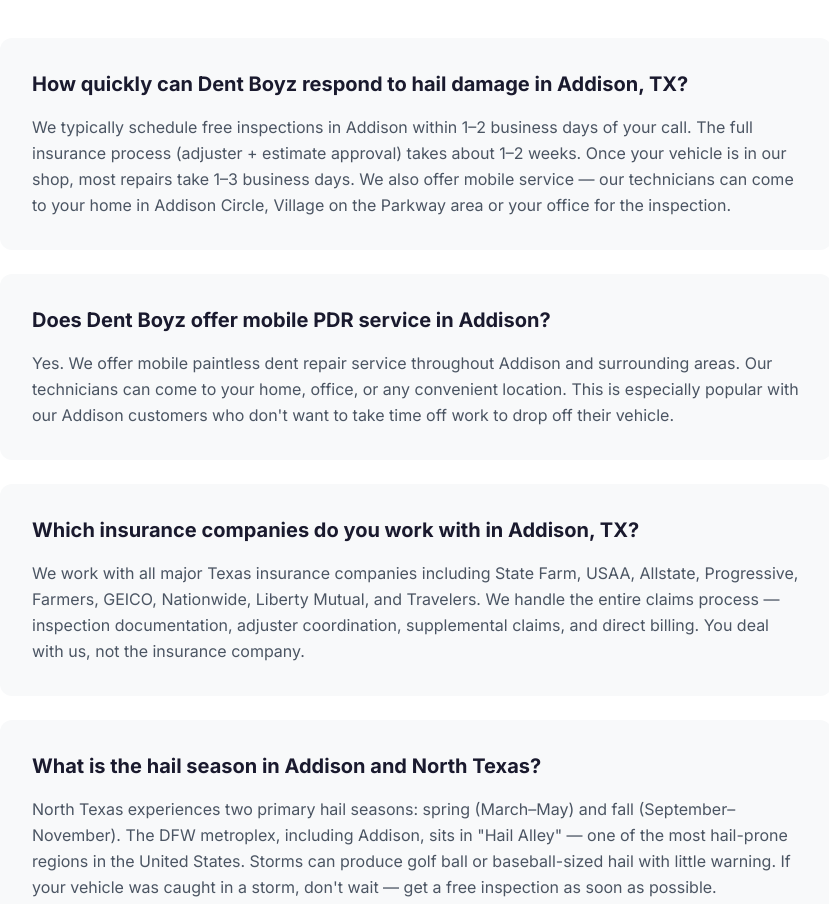
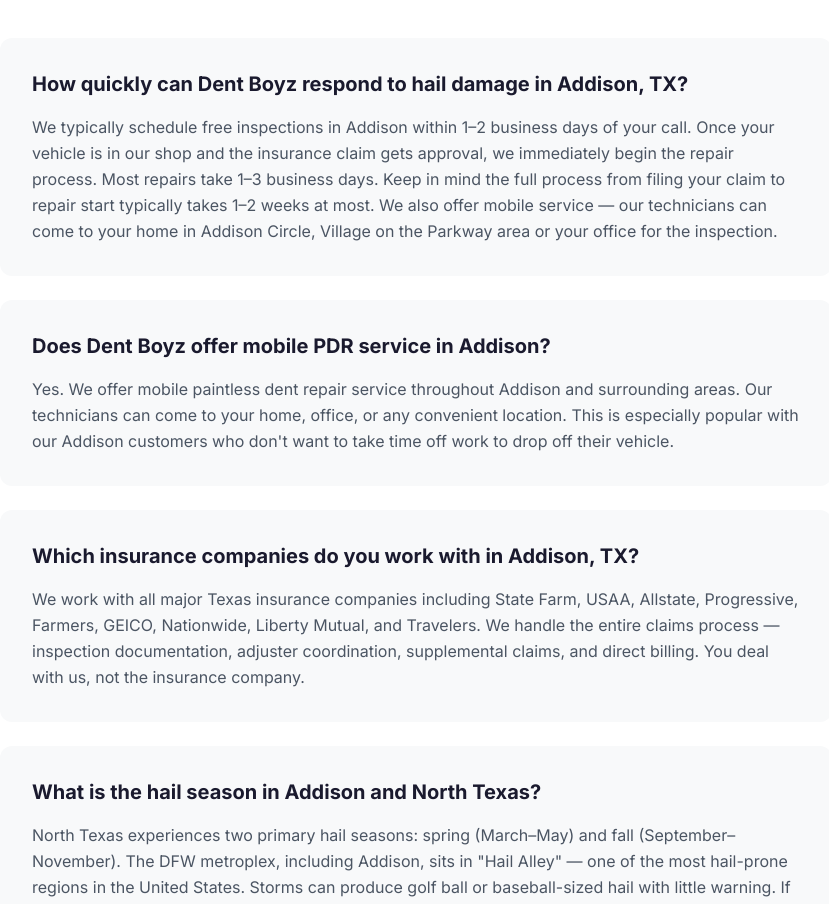
Before and after one commit to YankeeNovember01/dent-boyz, a Next.js app: page /hail-damage-repair/addison-tx in a window 1280 px wide. Shown: the part 3931-4835 px from the top of the page, without its empty margins (224-1053 px from the left). Built offline with nearby package versions, Linux system fonts and the light colour scheme.

Commit message:
fix: update repair timeline wording per Yankee

```diff
--- a/app/hail-damage-repair/[city]/page.tsx
+++ b/app/hail-damage-repair/[city]/page.tsx
@@ -29,7 +29,7 @@
   return [
     {
       question: `How quickly can Dent Boyz respond to hail damage in ${city.name}, TX?`,
-      answer: `We typically schedule free inspections in ${city.name} within 1–2 business days of your call. The full insurance process (adjuster + estimate approval) takes about 1–2 weeks. Once your vehicle is in our shop, most repairs take 1–3 business days. We also offer mobile service — our technicians can come to your home in ${city.neighborhoods} or your office for the inspection.`,
+      answer: `We typically schedule free inspections in ${city.name} within 1–2 business days of your call. Once your vehicle is in our shop and the insurance claim gets approval, we immediately begin the repair process. Most repairs take 1–3 business days. Keep in mind the full process from filing your claim to repair start typically takes 1–2 weeks at most. We also offer mobile service — our technicians can come to your home in ${city.neighborhoods} or your office for the inspection.`,
     },
     {
       question: `Does Dent Boyz offer mobile PDR service in ${city.name}?`,
--- a/app/hail-damage-repair/page.tsx
+++ b/app/hail-damage-repair/page.tsx
@@ -21,7 +21,7 @@
   {
     question: 'How long does hail damage repair take?',
     answer:
-      'Once your vehicle is in our shop, most hail damage repairs are completed in 1–3 business days. Vehicles with severe damage — including large concentrations of deep dents, damage to moldings, or damage to glass — may take up to 5–7 days. Keep in mind the full process from filing your insurance claim to repair start typically takes 1–2 weeks (adjuster appointment + estimate approval). We\'ll give you an accurate timeline during your free inspection and coordinate rental vehicles through your insurance if needed.',
+      'Once your vehicle is in our shop and the insurance claim gets approval, we immediately begin the repair process. Most hail damage repairs are completed in 1–3 business days. Vehicles with severe damage — including large concentrations of deep dents, damage to moldings, or damage to glass — may take up to 5–7 days. Keep in mind the full process from filing your claim to repair start typically takes 1–2 weeks at most. We\'ll give you an accurate timeline during your free inspection and coordinate rental vehicles through your insurance if needed.',
   },
   {
     question: 'Will my car look factory original after PDR?',
--- a/app/insurance-claims/page.tsx
+++ b/app/insurance-claims/page.tsx
@@ -49,7 +49,7 @@
   {
     num: '08',
     title: 'Repair Begins',
-    content: `Once your vehicle is in our shop, most hail damage repairs are completed in 1–3 business days. Severe damage may take up to 5–7 days. If any glass needs replacement (windshield cracks from hail impact), we coordinate that separately. You\'ll receive updates throughout the process. We do not return a vehicle until it passes our rigorous final inspection under specialized lighting.`,
+    content: `Once your vehicle is in our shop and the insurance claim gets approval, we immediately begin the repair process. Most hail damage repairs are completed in 1–3 business days. Severe damage may take up to 5–7 days. Keep in mind the full process from filing your claim to repair start typically takes 1–2 weeks at most. If any glass needs replacement (windshield cracks from hail impact), we coordinate that separately. You\'ll receive updates throughout the process. We do not return a vehicle until it passes our rigorous final inspection under specialized lighting.`,
   },
   {
     num: '09',
```
